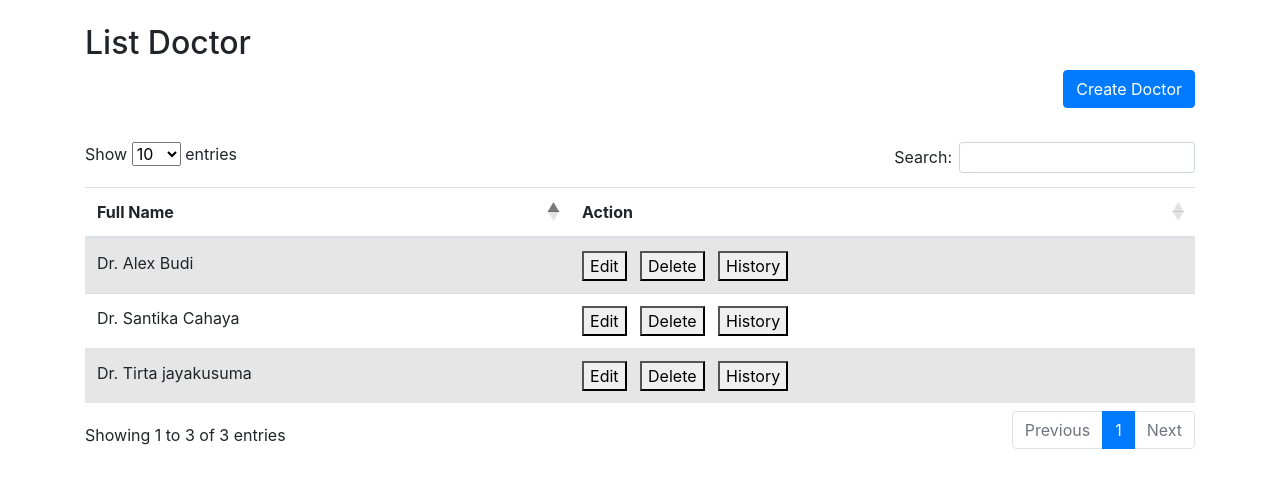
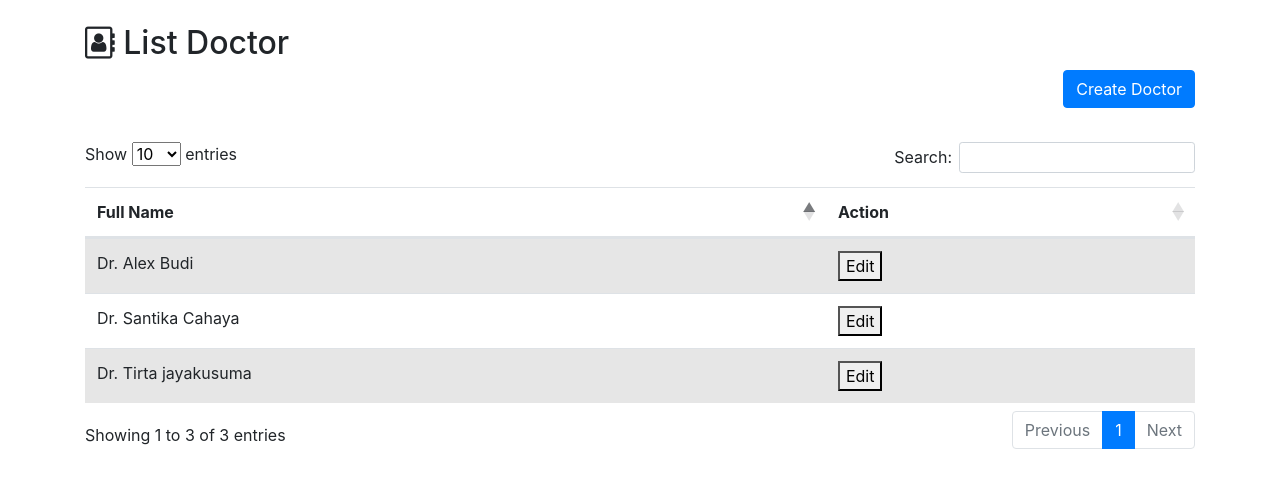
Before and after one commit to taufikfadjar/FlaskHealth, a Flask app: page /doctor in a window 1280 px wide. Shown: the part 56-544 px from the top of the page. Run offline with Flask 3, Linux system fonts and the light colour scheme; some libraries are stand-ins or nearby versions.

Commit message:
remove delete function
remove delete function

```diff
--- a/flask_health/templates/catalog/list.html
+++ b/flask_health/templates/catalog/list.html
@@ -3,7 +3,7 @@
 {% block body %}
 
 <br />
-<h2>List Catalog</h2>
+<h2><i class="fa fa-cubes" aria-hidden="true"></i> List Catalog</h2>
 
 <a class="btn btn-primary float-right" href="{{ url_for('catalogEntries') }}">Create Catalog</a>
 <br />
@@ -34,10 +34,6 @@
             <td>
                 <button><a style="color: #000000;"
                         href="{{ url_for('catalogEntries' ,  id=catalog.id) }}">Edit</a></button>
-                &nbsp;
-                <button onClick="">
-                    Delete
-                </button>
             </td>
         </tr>
         {% endfor %}
--- a/flask_health/templates/doctor/list.html
+++ b/flask_health/templates/doctor/list.html
@@ -3,7 +3,7 @@
 {% block body %}
 
 <br />
-<h2>List Doctor</h2>
+<h2><i class="fa fa-address-book-o" aria-hidden="true"></i> List Doctor</h2>
 
 <a class="btn btn-primary float-right" href="{{ url_for('doctorEntries') }}">Create Doctor</a>
 <br />
@@ -24,13 +24,6 @@
             <td>
                 <button><a style="color: #000000;"
                         href="{{ url_for('doctorEntries' ,  id=doctor.id) }}">Edit</a></button>
-                &nbsp;
-                <button onClick="">
-                    Delete
-                </button>
-                &nbsp;
-                <button><a style="color: #000000;"
-                        href="{{ url_for('doctorEntries' ,  id=doctor.id) }}">History</a></button>
             </td>
         </tr>
         {% endfor %}
--- a/flask_health/templates/generalCheckup/list.html
+++ b/flask_health/templates/generalCheckup/list.html
@@ -3,8 +3,9 @@
 {% block body %}
 
 <br />
-<h2>List General CheckUp</h2>
-
+<h2><i class="fa fa-heartbeat" aria-hidden="true"></i> List General Check Up</h2>
+<br>
+<br>
 
 <table id="data" class="table table-striped">
     <thead>
--- a/flask_health/templates/registration/list.html
+++ b/flask_health/templates/registration/list.html
@@ -3,7 +3,7 @@
 {% block body %}
 
 <br />
-<h2>List Registration</h2>
+<h2><i class="fa fa-calendar-plus-o" aria-hidden="true"></i> List Registration</h2>
 
 <a class="btn btn-primary float-right" href="{{ url_for('registrationEntries') }}">Create Registration</a>
 <br />
@@ -34,10 +34,6 @@
             <td>
                 <button><a style="color: #000000;"
                         href="{{ url_for('registrationEntries' ,  id=registration.id) }}">Edit</a></button>
-                &nbsp;
-                <button onClick="">
-                    Delete
-                </button>
             </td>
         </tr>
         {% endfor %}
--- a/flask_health/templates/treatment/list.html
+++ b/flask_health/templates/treatment/list.html
@@ -3,8 +3,9 @@
 {% block body %}
 
 <br />
-<h2>List Treatment</h2>
-
+<h2><i class="fa fa-medkit" aria-hidden="true"></i> List Treatment</h2>
+<br>
+<br>
 
 <table id="data" class="table table-striped">
     <thead>
```
Also changed, not shown: flask_health/templates/patient/list.html (+1 -8 lines).
